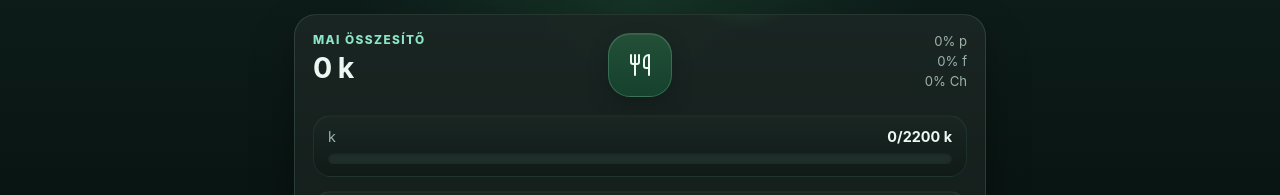
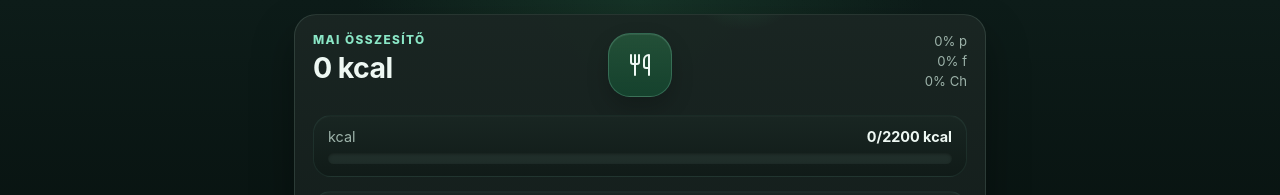
Before and after one commit to tonetttoman/makro-app, a React (Vite) app: page / in a window 1280 px wide. Shown: the top 195 px of the page. Built offline with nearby package versions, Linux system fonts and the light colour scheme.

Commit message:
Use kcal label in macro summary

```diff
--- a/src/components/MacroSummary.jsx
+++ b/src/components/MacroSummary.jsx
@@ -3,14 +3,14 @@ import { calculateMacroRatio } from "../lib/calculations";
 import { ProgressBar } from "./ProgressBar";
 
 const LABELS = {
-  kcal: "k",
+  kcal: "kcal",
   protein: "p",
   fat: "f",
   carbs: "Ch"
 };
 
 const UNITS = {
-  kcal: "k",
+  kcal: "kcal",
   protein: "g",
   fat: "g",
   carbs: "g"
@@ -24,7 +24,7 @@ export function MacroSummary({ totals, targets, isQuickAddOpen, onToggleQuickAdd
       <div className="summary__header summary__header--with-action">
         <div>
           <p className="eyebrow">Mai összesítő</p>
-          <h1>{Math.round(totals.kcal)} k</h1>
+          <h1>{Math.round(totals.kcal)} kcal</h1>
         </div>
         <button
           className="summary-quick-add-button"
```
